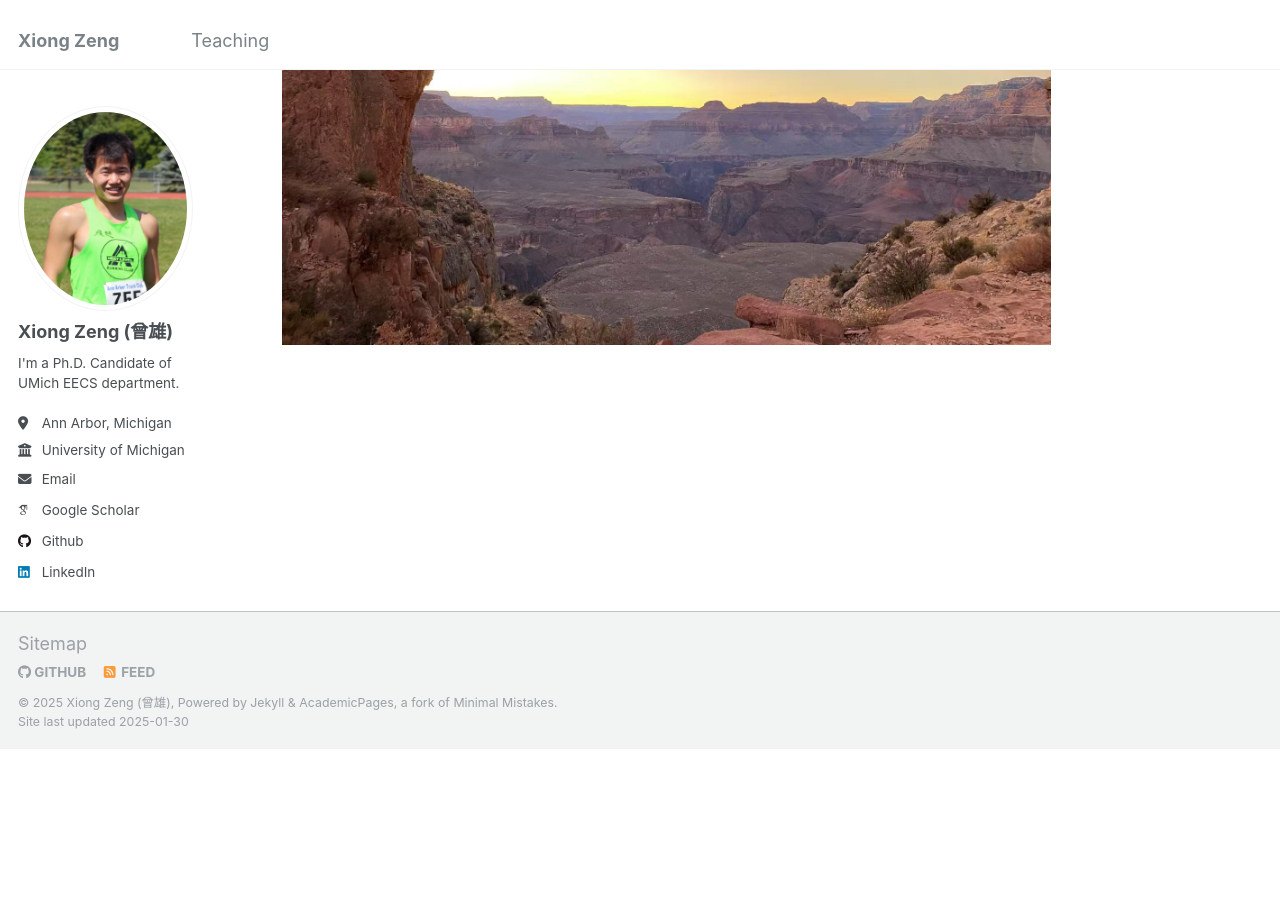
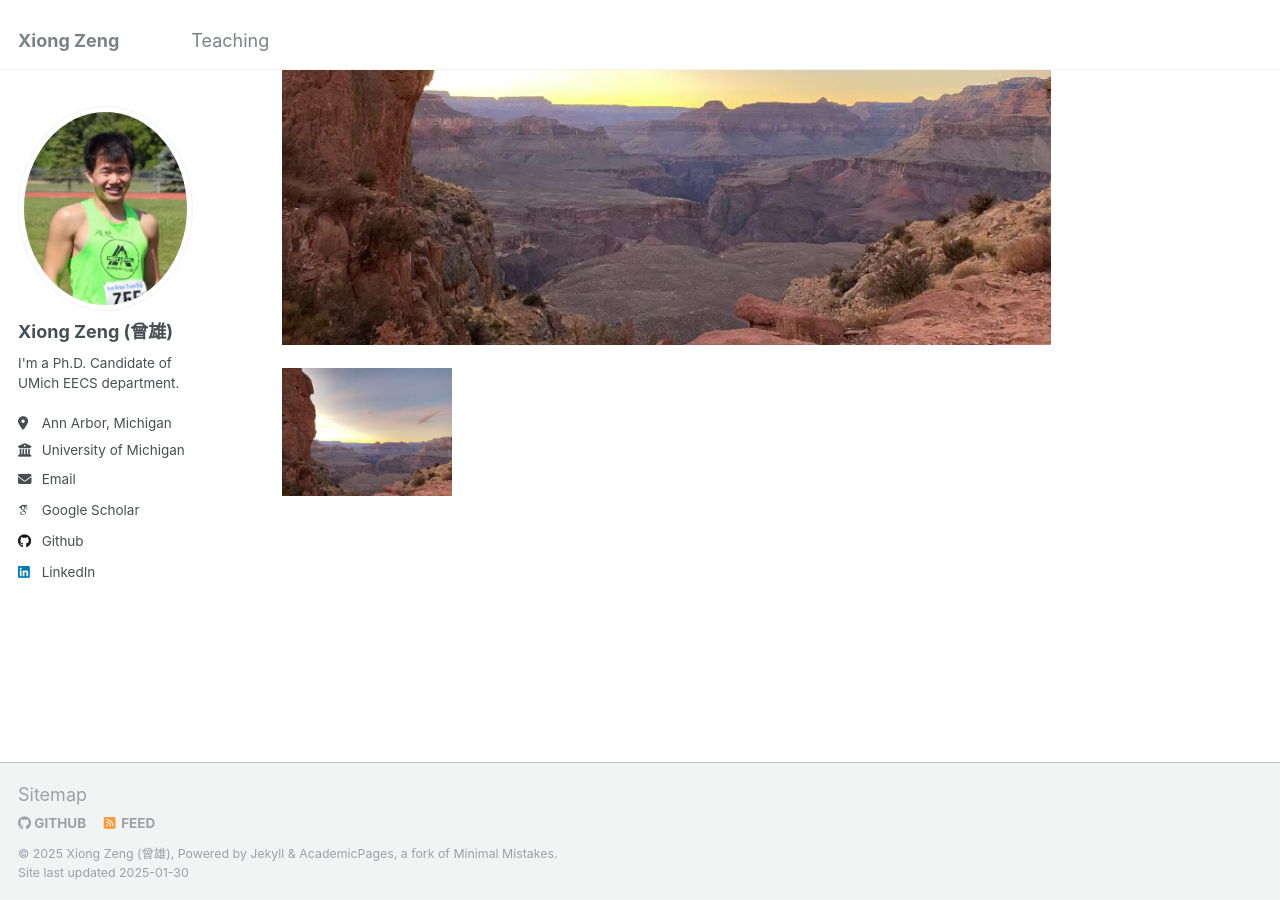
Before and after one commit to zengxiong111/zengxiong.github.io, a Jekyll site: the page built from _pages/about.md, in a window 1280 px wide and 900 px high, scrolled down 1435 px. Built offline with Jekyll 4.4.1, drawn with Linux system fonts in a browser that asks for light colours; some web fonts are replaced; before the commit the page ends 2184 px from its top, so only the background shows below that.

Commit message:
Update about.md

```diff
--- a/_pages/about.md
+++ b/_pages/about.md
@@ -37,3 +37,5 @@ I'm an active marathon and trail runner for Michigan AA Next Level Running Club.
 English version of the above famous Chinese quotes (by ChatGPT): "A scholar must cultivate broad-mindedness and resilience, as the responsibilities are heavy and the journey is long. Without detachment, one cannot clarify one's aspirations; without tranquility, one cannot reach far. From people, for people."
 
 ![Markdown Logo](https://github.com/zengxiong111/zengxiong.github.io/blob/master/files/grand_canyon.jpg "Grand Canyon")
+
+<img src="https://github.com/zengxiong111/zengxiong.github.io/blob/master/files/grand_canyon.jpg" alt="Grand Canyon" width="170" height="120" />
```
